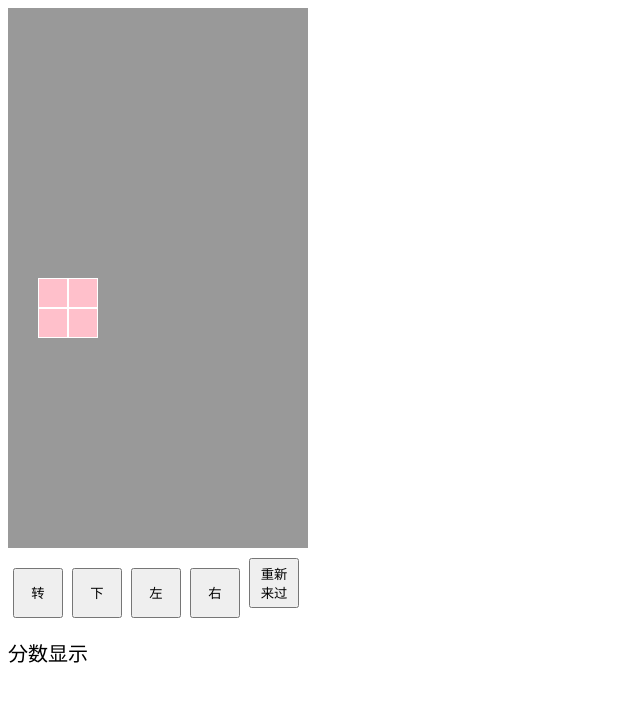
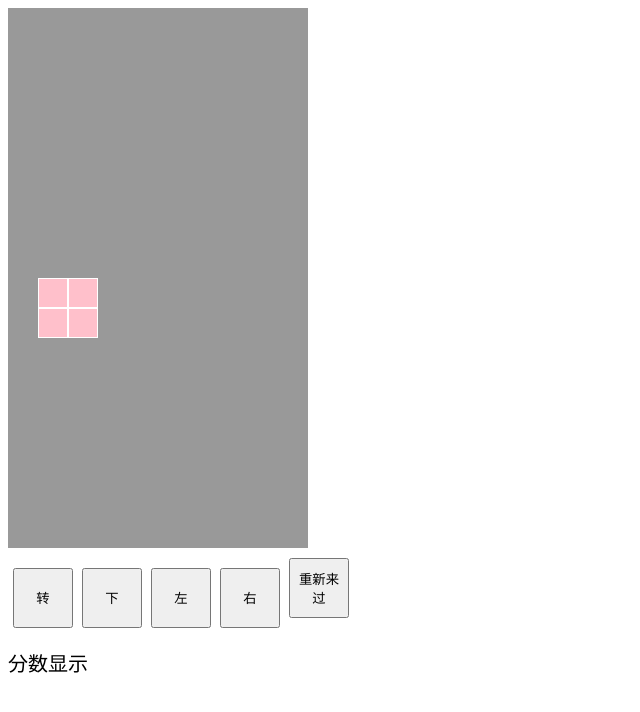
Before and after one commit to shift-out/shift-out.github.io, a plain HTML site: page index.html in a window 1280 px wide. Shown: the whole page, without its empty margins (0-640 px from the left). Drawn offline with Linux system fonts and the light colour scheme.

Commit message:
Update index.html

```diff
--- a/index.html
+++ b/index.html
@@ -15,7 +15,7 @@
 			position: relative;
 		}
 		.anniuzu{
-			width: auto;
+			width: 360px;
 
 		}
 		.mode1{
@@ -30,8 +30,8 @@
 			font-size: 20px;
 		}
 		.anniuzu button{
-			width: 50px;
-			height: 50px;
+			width: 60px;
+			height: 60px;
 			margin-top: 10px;
 			margin-left: 5px;
 		}
```
